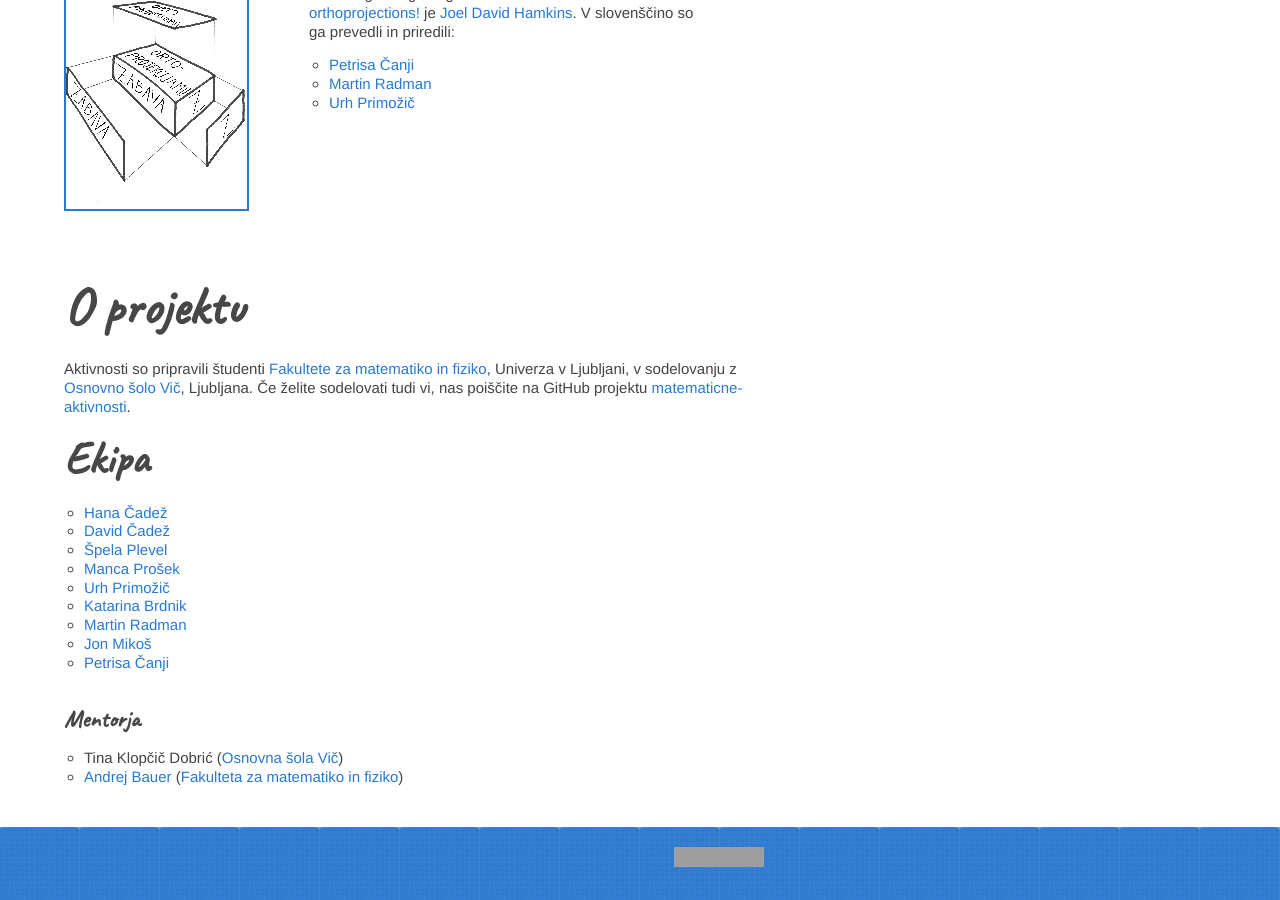
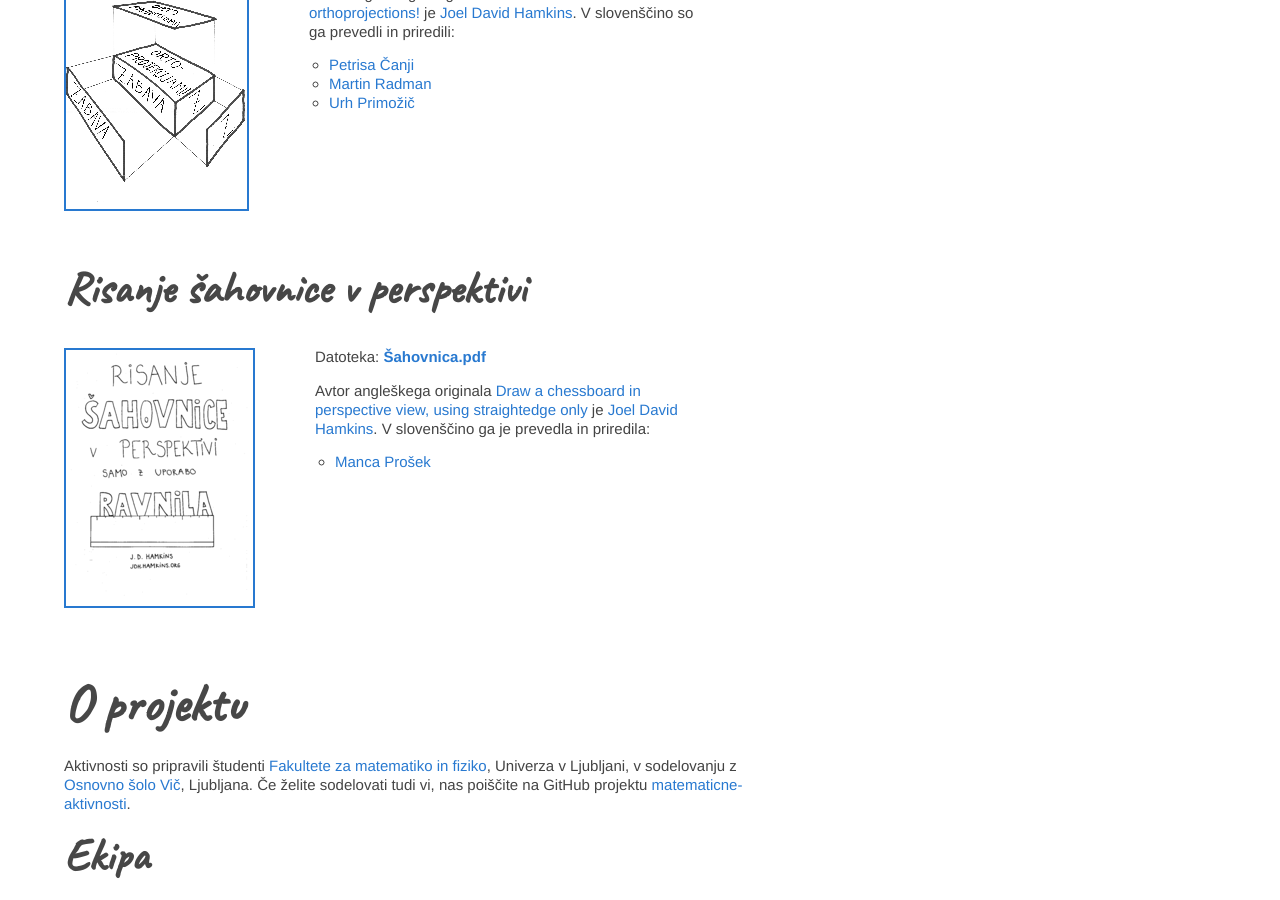
Before and after one commit to ul-fmf/matematicne-aktivnosti, a Jekyll site: the page built from index.md, in a window 1280 px wide and 900 px high, scrolled down 1934 px. Built offline with Jekyll 4.4.1, drawn with Linux system fonts in a browser that asks for light colours; grey boxes are pictures that could not be loaded.

Commit message:
Dodala risanje šahovnice v index.md

```diff
--- a/index.md
+++ b/index.md
@@ -103,6 +103,26 @@ Avtor angleškega originala [Math for kids: fun with orthoprojections!](http://j
 </div>
 </div>
 
+### Risanje šahovnice v perspektivi
+
+<div class="aktivnost" markdown="1">
+
+[![Šahovnica](/gradivo/thumbnail/Šahovnica.png)](./gradivo/Šahovnica.pdf)
+
+<div class="opis-aktivnosti" markdown="1">
+
+Datoteka: [**Šahovnica.pdf**](./gradivo/Šahovnica.pdf)
+
+Avtor angleškega originala [Draw a chessboard in perspective view, using straightedge only](http://jdh.hamkins.org/chessboard-in-perspective/)
+je [Joel David Hamkins](http://jdh.hamkins.org). V slovenščino ga je prevedla in
+priredila:
+
+* [Manca Prošek](https://github.com/mancaprosek)
+
+</div>
+</div>
+
+
 ## O projektu
 
 Aktivnosti so pripravili študenti [Fakultete za matematiko in
```
